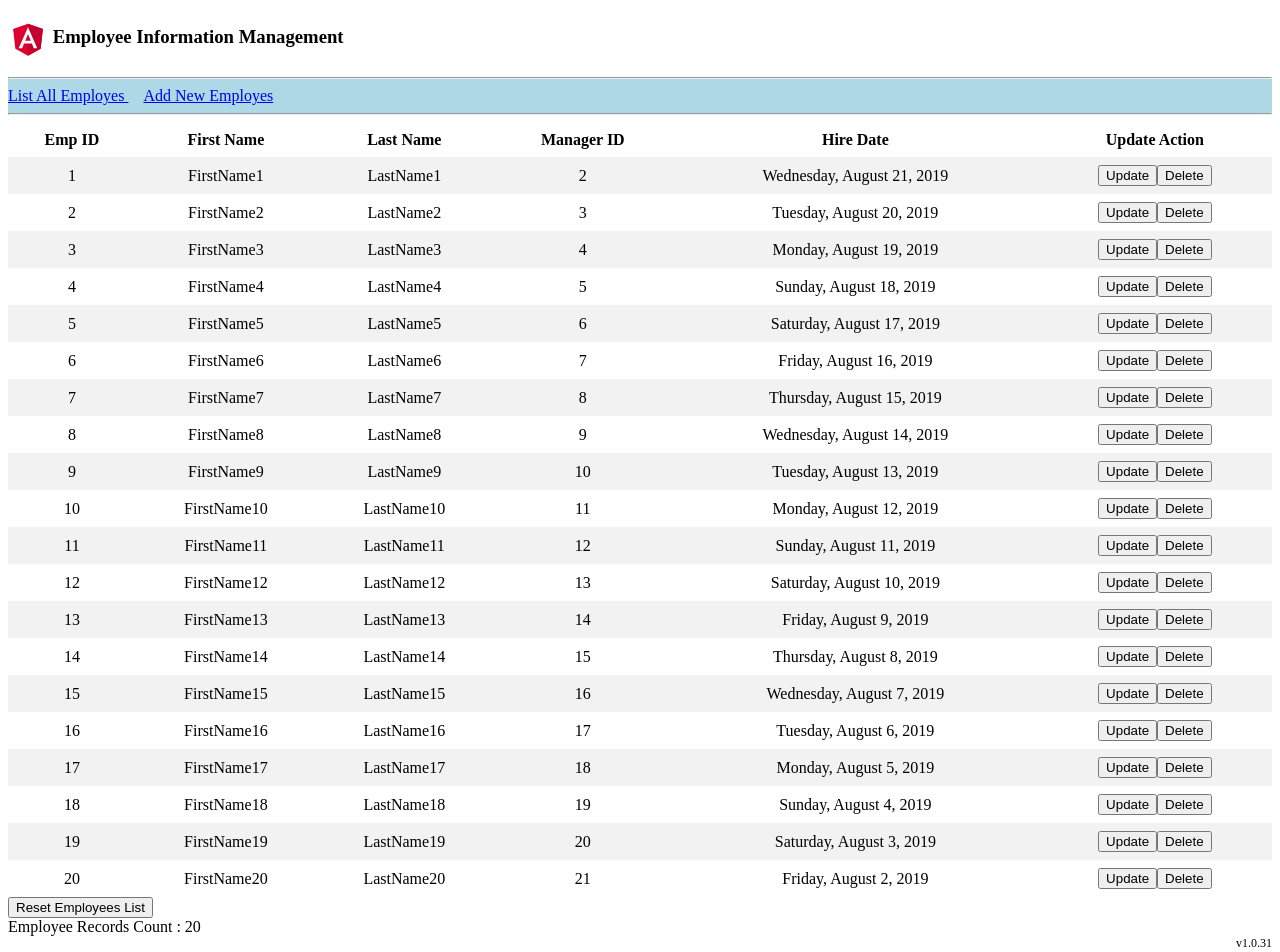
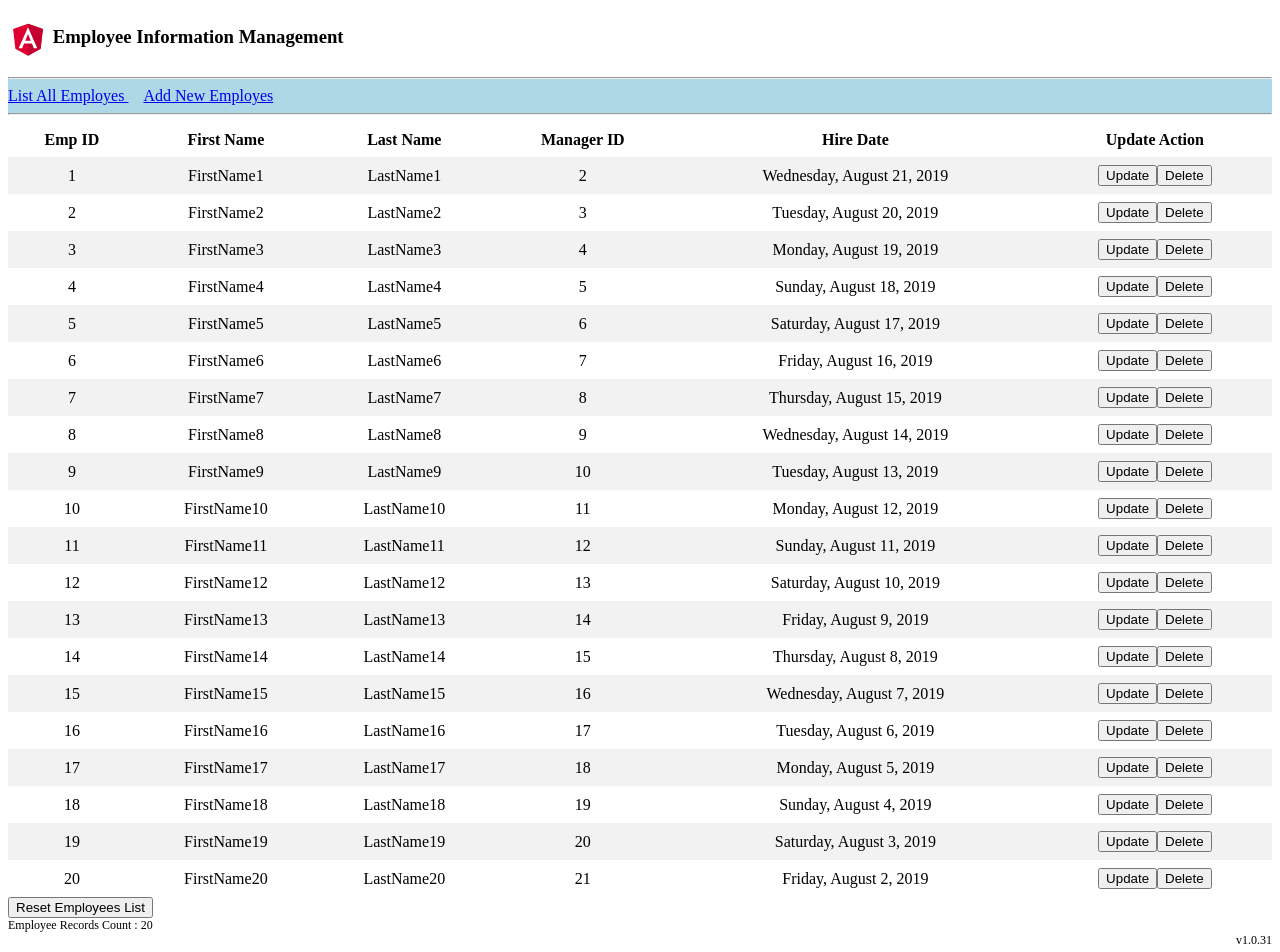
Before and after one commit to ChaitanyaKadamati/Angular-EmpInfoSystem, an Angular app: page /employeesList in a window 1280 px wide. Shown: the top 952 px of the page. Built offline with nearby package versions, Linux system fonts and the light colour scheme.

Commit message:
1 file modified

```diff
--- a/src/app/employees-list/employees-list.component.html
+++ b/src/app/employees-list/employees-list.component.html
@@ -14,7 +14,6 @@
     <td>{{e.mgrid}}</td>
     <td>{{e.hiredate | date:'fullDate'}}</td>
     <td>
-
       <button [routerLink]="['/addNewEmployee',e.id]">Update</button>
       <button (click)="onDelete(e.id)">Delete</button>
     </td>
@@ -23,4 +22,6 @@
 
 <button (click)="resetEmpList()">Reset Employees List</button>
 <br>
+<div style="font-size:12px">
 Employee Records Count : {{employees.length}}
+</div>
```
